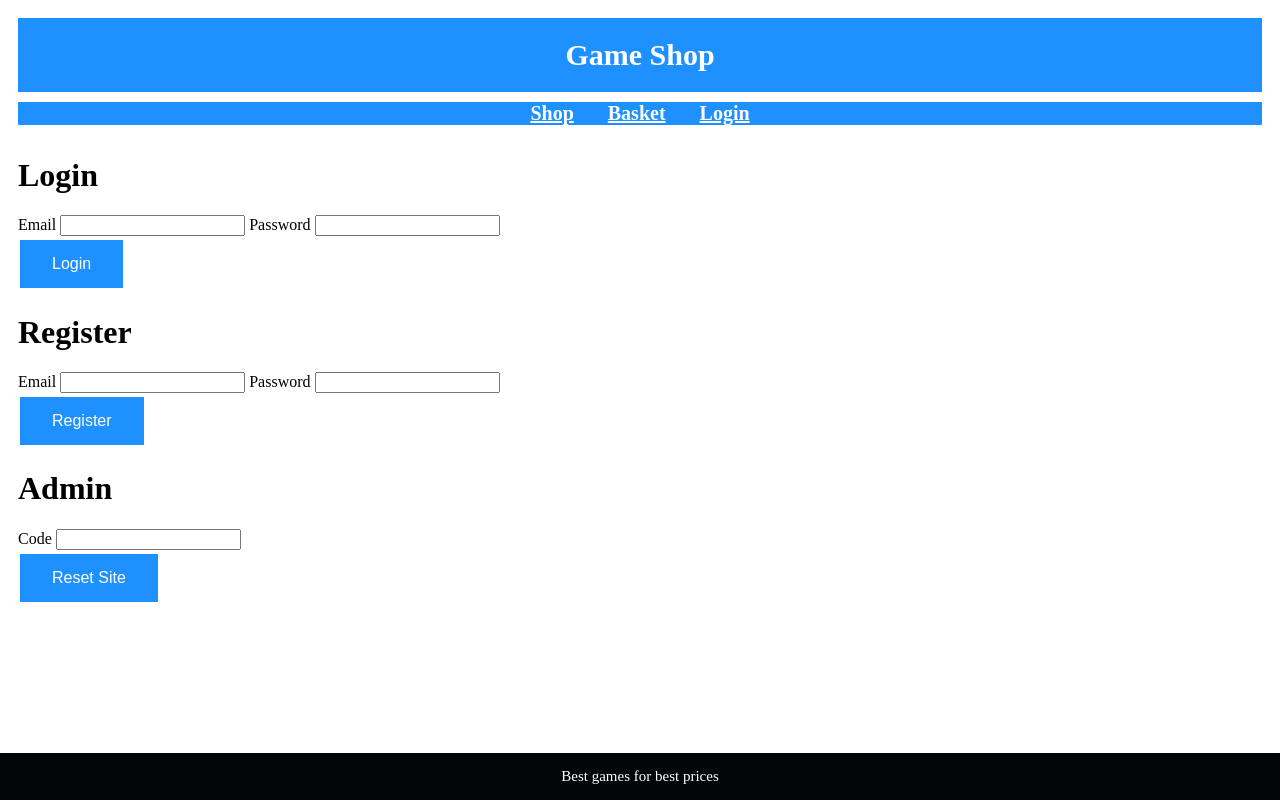
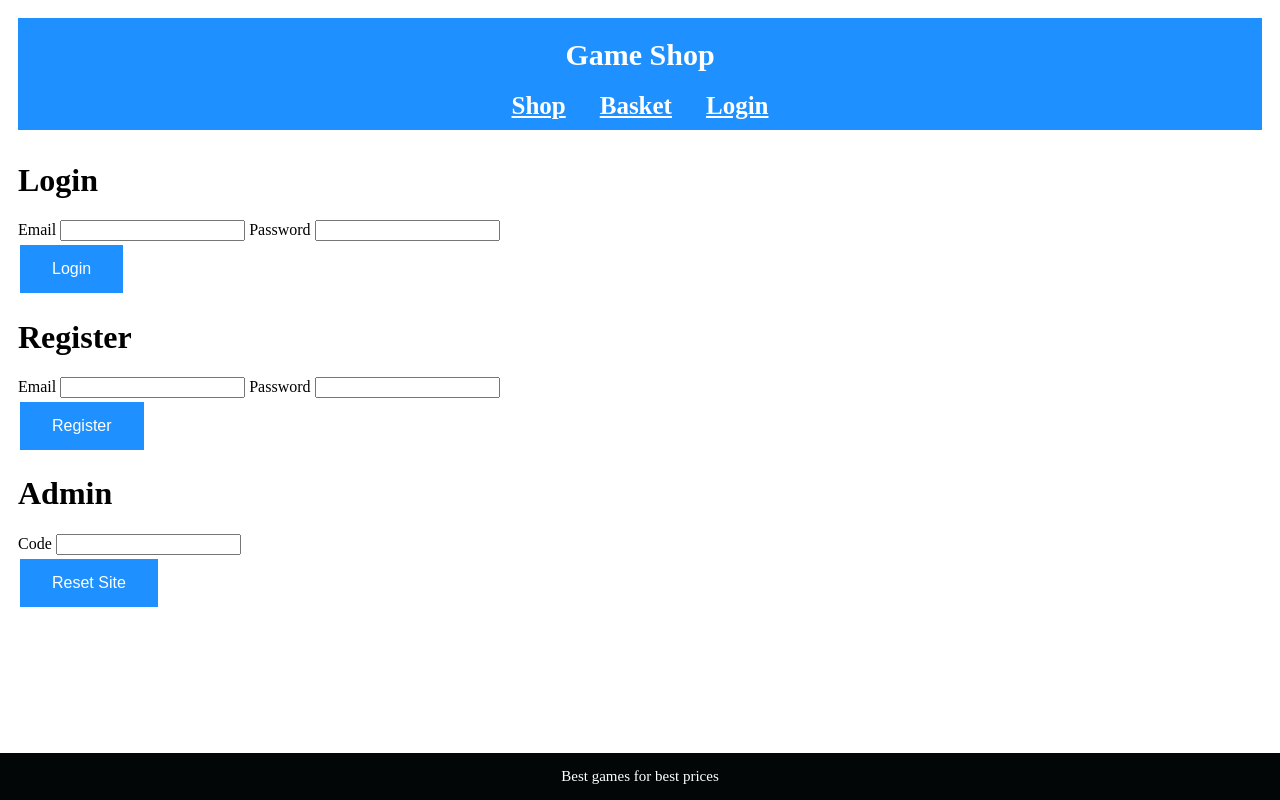
Before and after one commit to CS391-Project/GameShop, a plain HTML site: page login.html in a window 1280 px wide. Drawn offline with Linux system fonts and the light colour scheme.

Commit message:
menu update

```diff
--- a/styles.css
+++ b/styles.css
@@ -21,14 +21,16 @@ nav {
     text-align: center;
     word-spacing: 30px;
     font-weight: bold;
+    padding-bottom: 10px;
+    padding-top: 10px;
+    margin-top: -20px;
 }
 
 nav>a {
     color: white;
-    font-size: 20px;
+    font-size: 25px;
     word-spacing: 30px;
     font-weight: bold;
-
 }
 
 footer {
```
